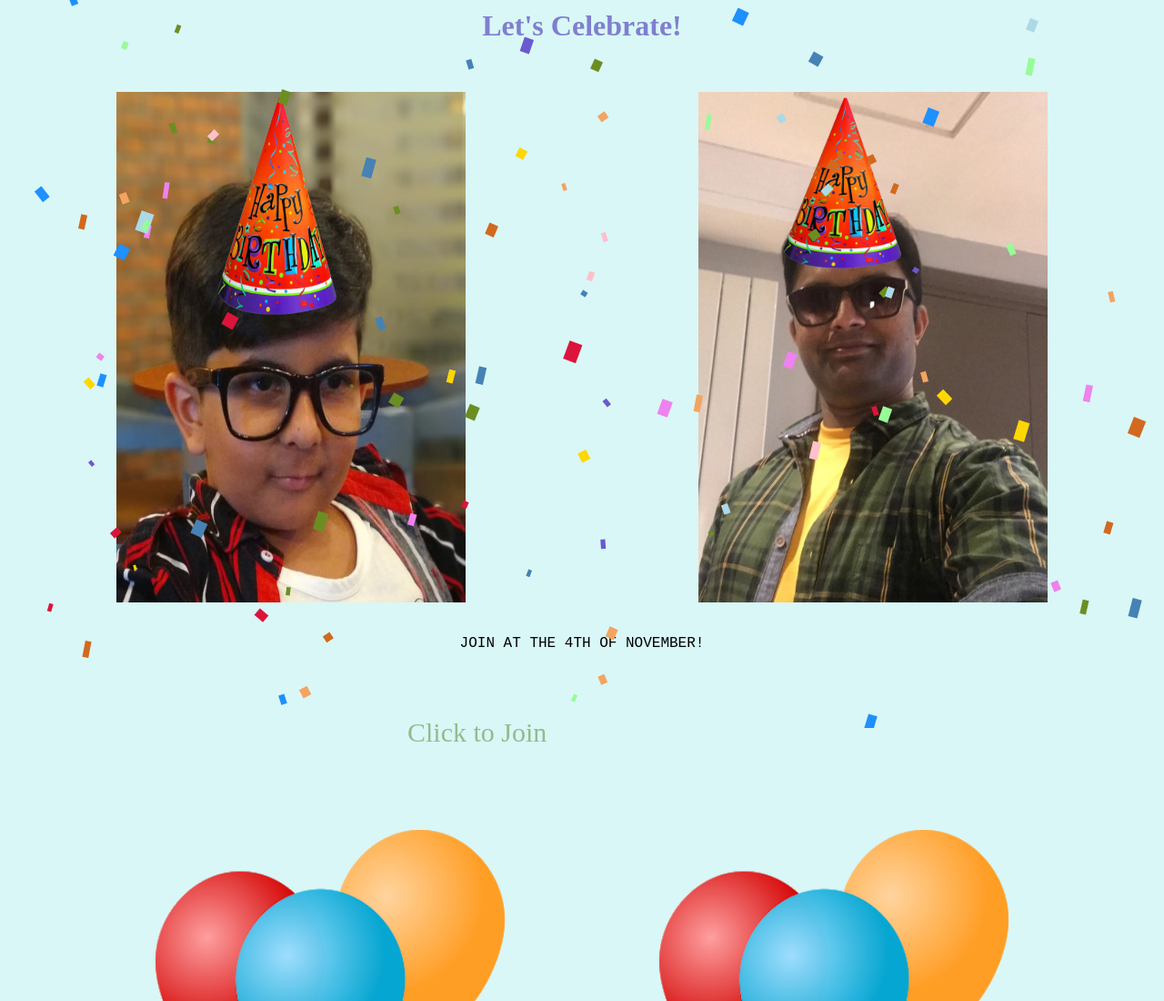
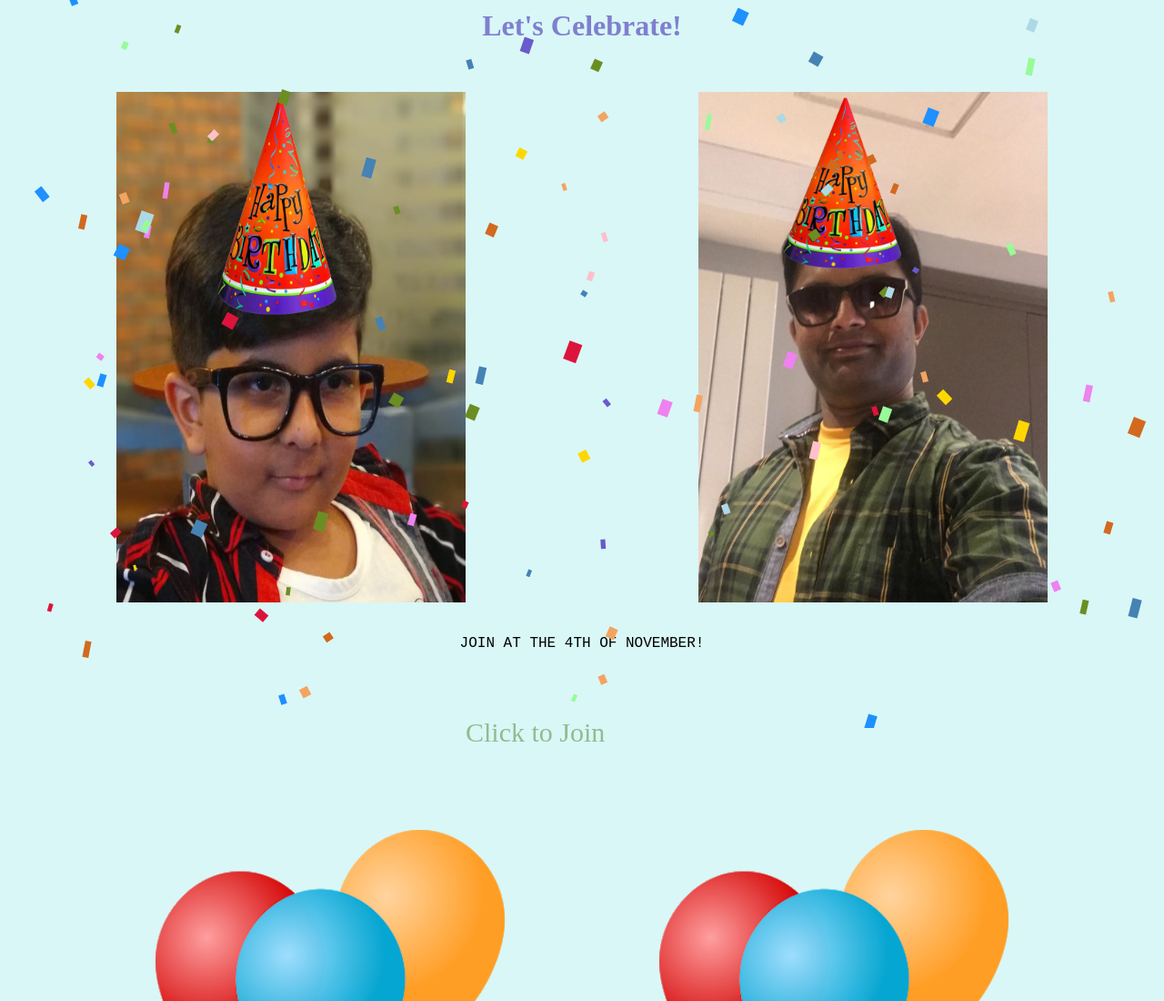
Before and after one commit to hackorum/bday, a plain HTML site: page index.html in a window 1280 px wide. Shown: the top 1100 px of the page at 91% size. Drawn offline with Linux system fonts and the light colour scheme.

Commit message:
Update style.css

```diff
--- a/style.css
+++ b/style.css
@@ -46,7 +46,7 @@ img.two {
 }
 
 a {
-  padding-left: 35%;
+  padding-left: 40%;
   text-decoration: none;
   font-size: 30px;
   color: rgb(145, 188, 143);
```
